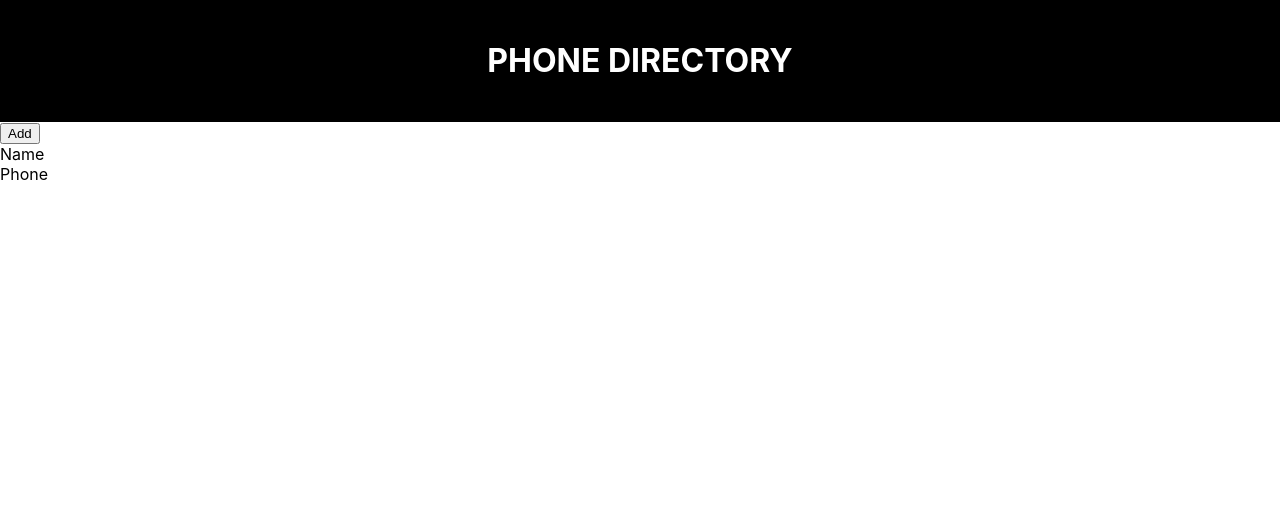
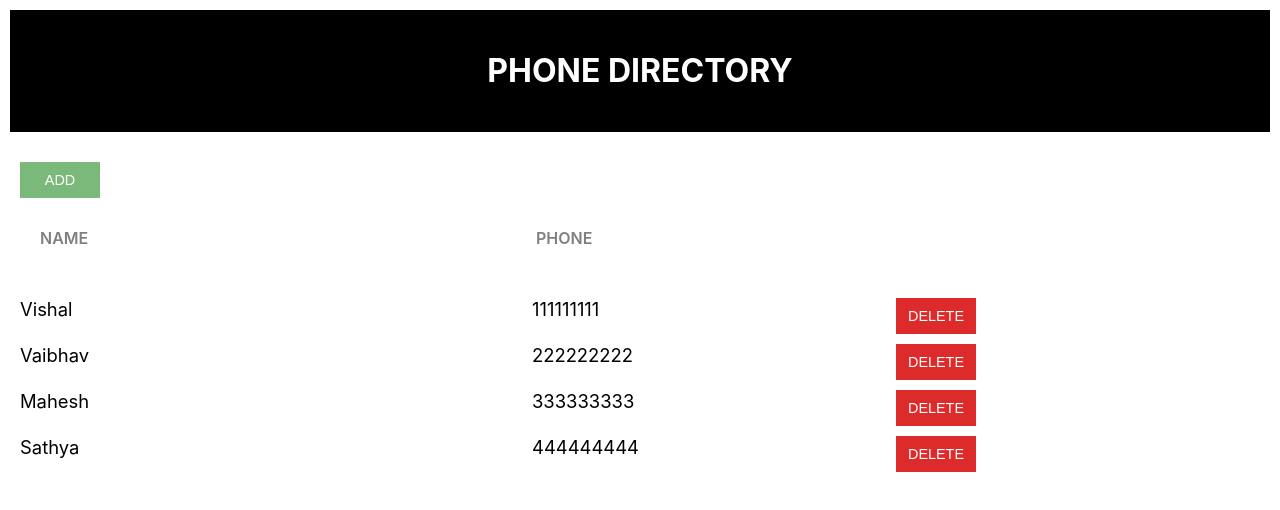
Before and after one commit to Mvishal123/phone-directory, a React (Create React App) app: page / in a window 1280 px wide. Shown: the top 510 px of the page. Built offline with nearby package versions, Linux system fonts and the light colour scheme.

Commit message:
styled the components

```diff
--- /dev/null
+++ b/src/App.css
@@ -0,0 +1,49 @@
+.component-body-container {
+    padding: 20px;
+}
+
+.custom-btn {
+    padding: 10px;
+    border: none;
+    margin-right: 10px;
+    text-transform: uppercase;
+    width: 80px;
+    font-size: 0.9rem;
+    cursor: pointer;
+    outline: none;
+}
+
+.add-btn {
+    background: #7ab97a;
+    color: #fff;
+}
+
+.del-btn{
+    background-color: rgb(221, 42, 42);
+    color: #fff;
+}
+
+.grid-container {
+    display: grid;
+    grid-template-columns: 40% 30% auto;
+    margin-bottom: 10px;
+}
+
+.heading-container {
+    margin: 30px 0 30px 0;
+    width: 100%;
+}
+
+.grid-item {
+    background-color: rgba(255, 255, 255, 0.8);
+    font-size: 1.15rem;
+    word-wrap: break-word;
+    padding: 0 10px 0 20px;
+}
+
+.name-heading, .phone-heading {
+    font-size: 1rem;
+    font-weight: 600;
+    color: #808080;
+    text-transform: uppercase;
+}
--- a/src/App.js
+++ b/src/App.js
@@ -1,16 +1,53 @@
-import React, { Component } from "react";
-import Header from './Header';
+import React, { Component } from 'react';
+import Header from './Header.js';
+import './App.css';
 
 class App extends Component {
   render() {
+    let dir = [
+      {
+        id: 1,
+        name: "Vishal",
+        phone: 111111111
+      },
+      {
+        id: 2,
+        name: "Vaibhav",
+        phone: 222222222
+      },
+      {
+        id: 2,
+        name: "Mahesh",
+        phone: 333333333
+      },
+      {
+        id: 4,
+        name: "Sathya",
+        phone: 444444444
+      },
+    ]
     return (
       <div>
-        <Header/>
-        <button>Add</button>
-        <div>
-          <span>Name</span><br/>
-          <span>Phone</span>
+        <Header />
+        <div className="component-body-container">
+          <button className="custom-btn add-btn">Add</button>
+
+          <div className="grid-container heading-container">
+            <span className="grid-item name-heading">Name</span>
+            <span className="grid-item phone-heading">Phone</span>
+          </div>
         </div>
+            {
+              dir.map(detail => {
+                return (
+                  <div className='grid-container'>
+                    <span key={detail.id} className="grid-item">{detail.name}</span>
+                    <span key={detail.id}className="grid-item">{detail.phone}</span>
+                    <button className='custom-btn del-btn'>Delete</button>
+                  </div>
+                );
+              })
+            }
       </div>
     );
   }
--- /dev/null
+++ b/src/Header.css
@@ -0,0 +1,8 @@
+.header{
+    text-align: center;
+    padding: 20px;
+    background-color: black;
+    color: white;
+    text-transform: uppercase;
+    margin: 10px 10px;
+}
--- a/src/Header.js
+++ b/src/Header.js
@@ -1,10 +1,10 @@
 import React from 'react';
+import './Header.css'
 
 
 const Header = () => {
-    const style = {textAlign:'center', padding: 20, textTransform: 'uppercase', backgroundColor: 'black', color:'white'};
     return(
-        <div style={style}>
+        <div className='header'>
             <h1>Phone Directory</h1>
         </div>
     );
```
